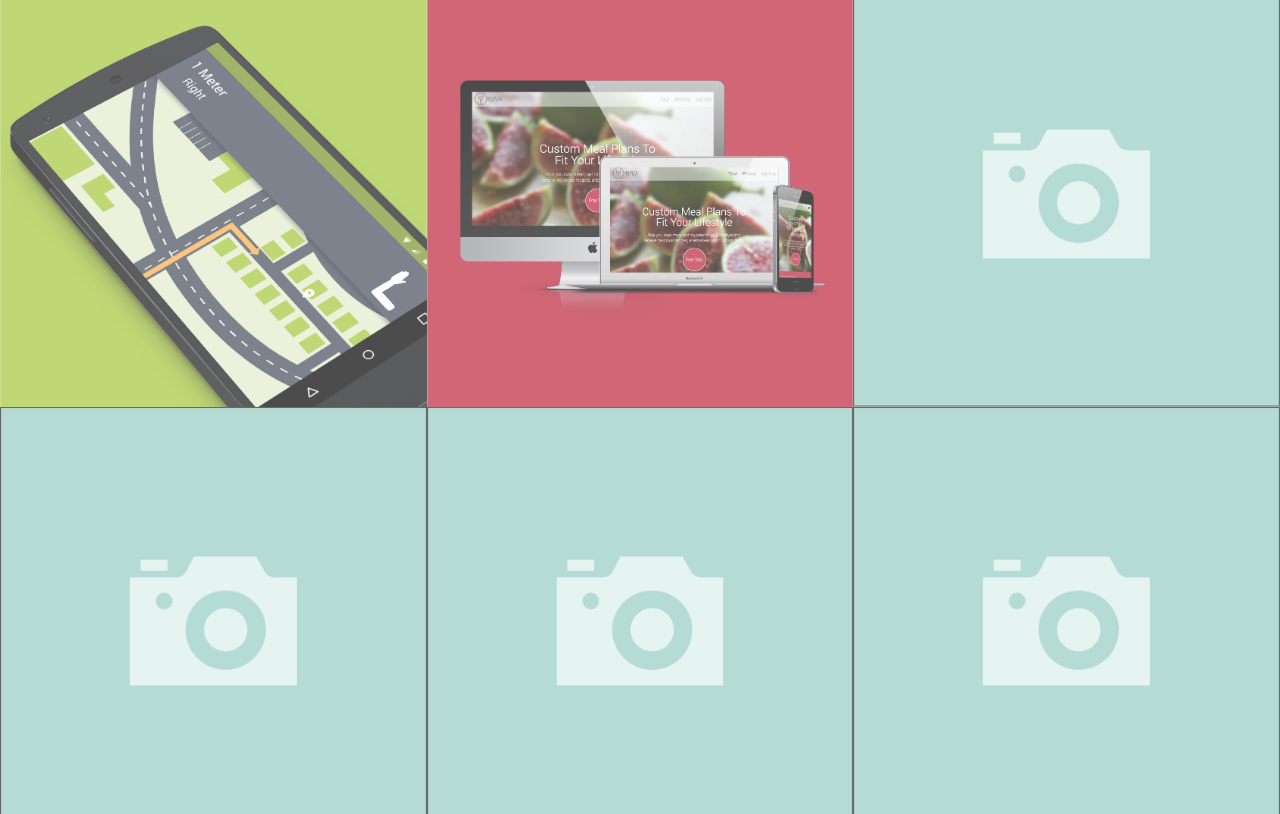
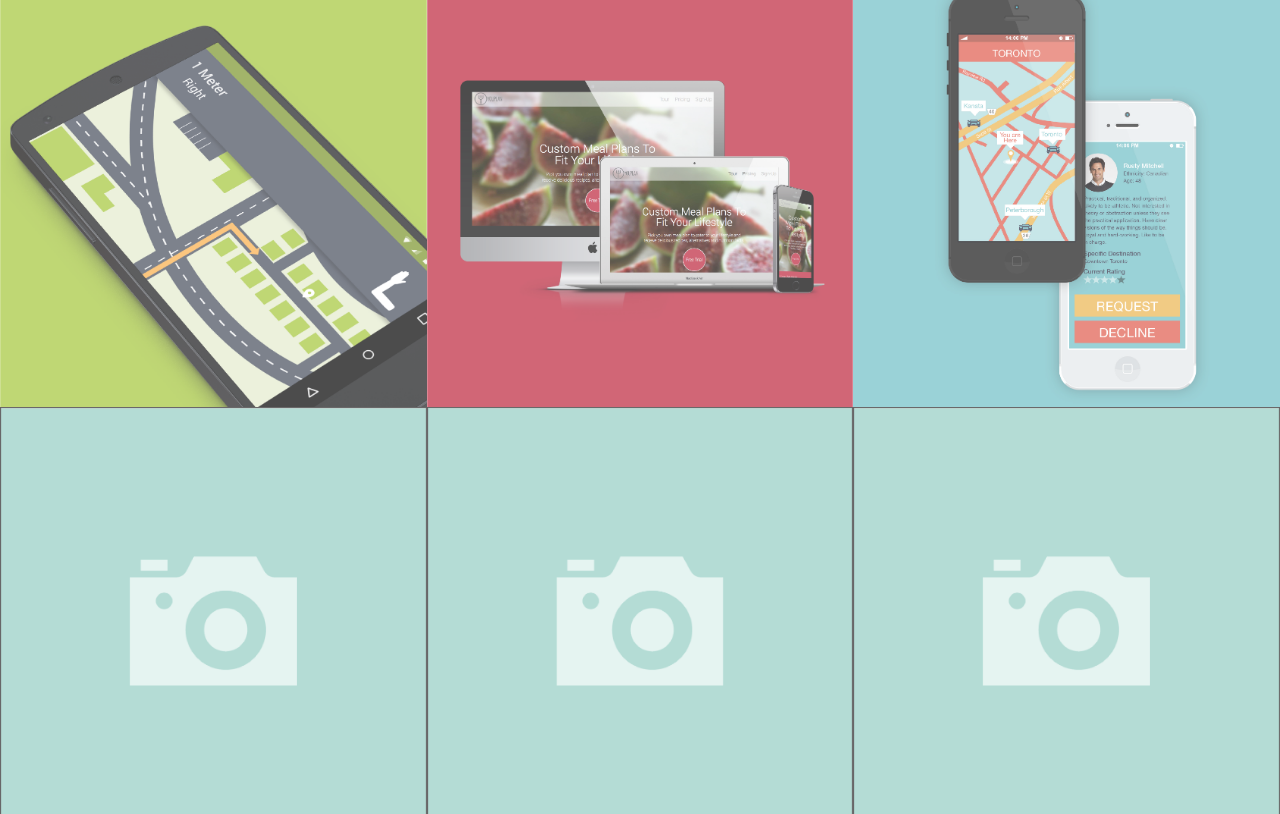
Before and after one commit to paisley-laurenzio/Portfolio, a Jekyll site: the page index.html, which Jekyll copies as it is, in a window 1280 px wide. Shown: the part 1210-2024 px from the top of the page. Built offline with Jekyll 4.4.1, drawn with Linux system fonts in a browser that asks for light colours; Markdown is read by kramdown in place of the engine named in the settings; grey boxes are pictures that could not be loaded.

Commit message:
added another image cover to index

```diff
--- a/index.html
+++ b/index.html
@@ -56,7 +56,7 @@
 
             <div class="bucket unit unit-xs-1 unit-s-1 unit-m-1-3 unit-l-1-3">
                 <a href="project3.html">
-                    <img src="img/placeholder.png" alt="" class="piece">
+                    <img src="img/piece3-cover-01.jpg" alt="" class="piece">
                 </a>
             </div>
 
```
Also changed, not shown: _config.yml (line endings or trailing spaces), img/piece3-cover-01.jpg (added).
